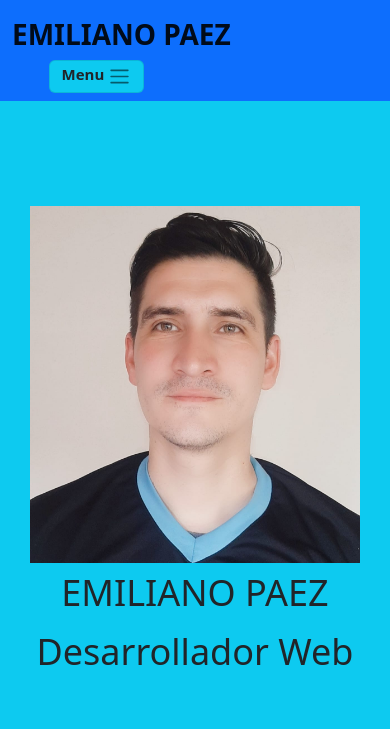
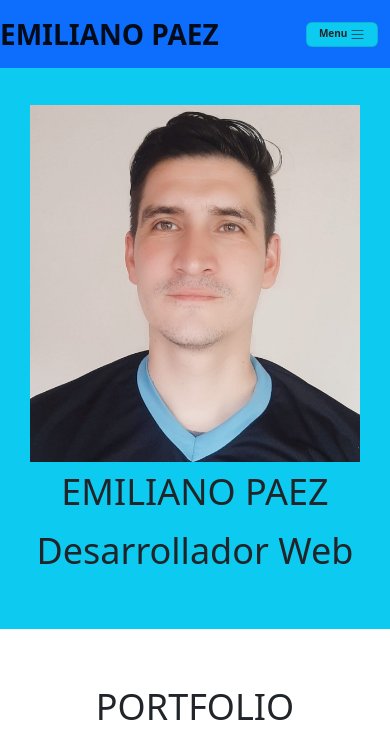
Before and after one commit to emipaez5/portfolio, a plain HTML site: page index.html in a window 390 px wide. Shown: the top 738 px of the page. Drawn offline with nearby package versions, Linux system fonts and the light colour scheme.

Commit message:
nav responsive

```diff
--- a/index.html
+++ b/index.html
@@ -10,7 +10,7 @@
 </head>
 
 <body>
-    <nav class="navbar navbar-expand-lg bg-primary">
+    <nav class="navbar navbar-expand-lg bg-primary fixed-top">
         <div class="container-fluid">
           <a class="navbar-brand nombre" href="#">EMILIANO PAEZ</a>
           <button class="navbar-toggler bg-info text-dark menu" type="button" data-bs-toggle="collapse" data-bs-target="#navbarNav" aria-controls="navbarNav" aria-expanded="false" aria-label="Toggle navigation">Menu
--- a/styles.css
+++ b/styles.css
@@ -146,7 +146,16 @@ footer {
     }
   }
   @media (max-width: 397px) {
+    .container-fluid {
+        padding-left: 0;
+        display: flex;
+    }
     .foto {
         margin-top: 105px;
     }
+    .menu{
+        font-size: 10px;
+        margin-left: 0px;
+        content: none;
+    }
   }
```
